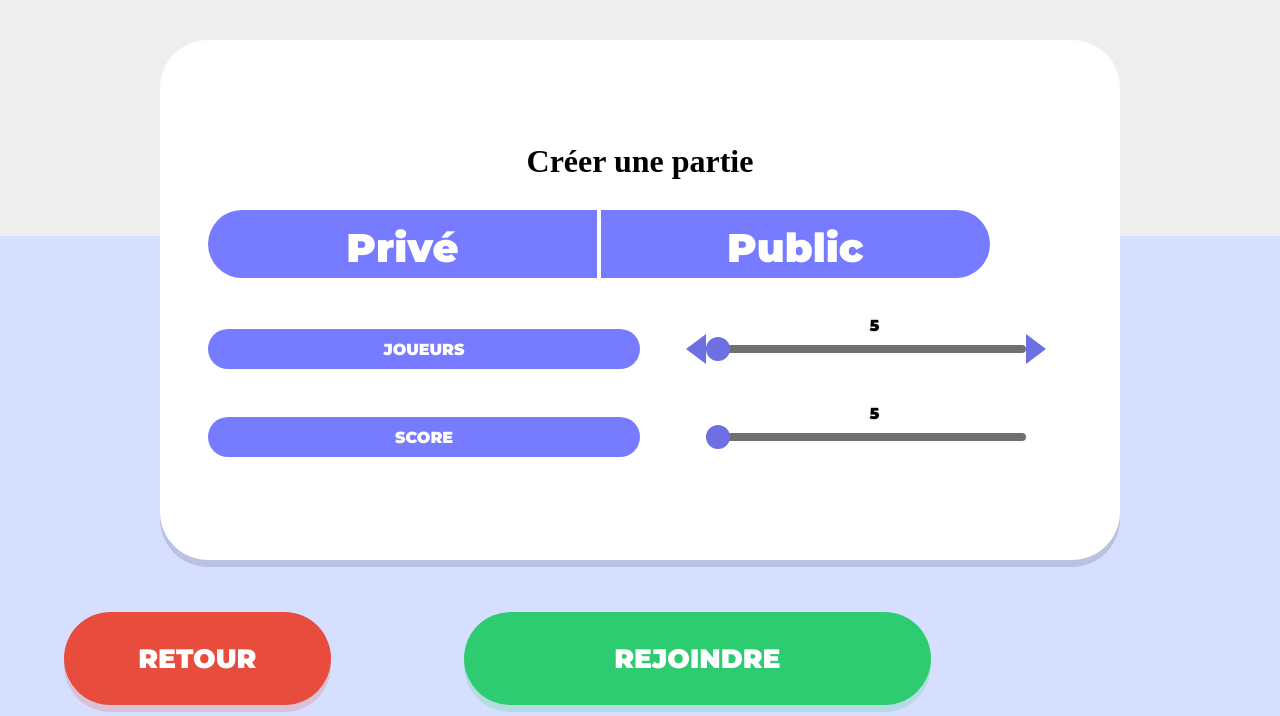
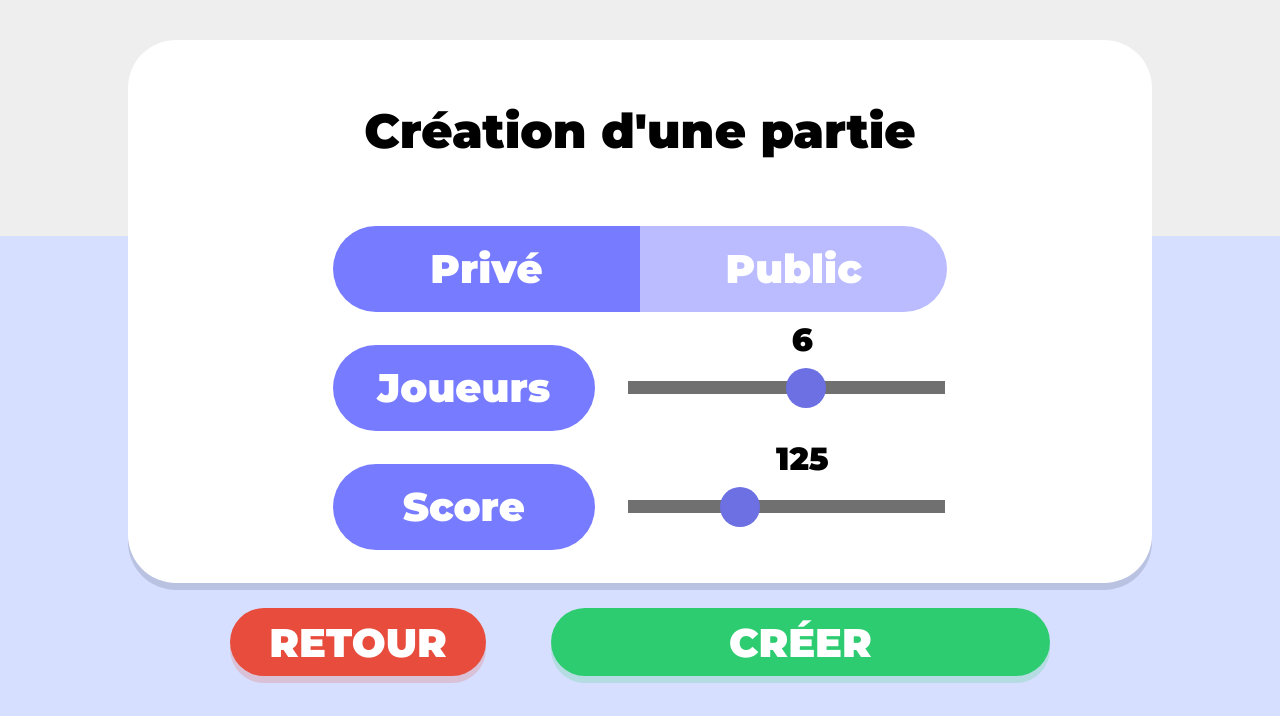
Before and after one commit to Lurius-tharn/CDEM, a PHP site: page /view/frontend/createView.php in a window 1280 px wide. Shown: the part 84-800 px from the top of the page. Run offline with PHP 8.4, Linux system fonts and the light colour scheme.

Commit message:
responsive design

```diff
--- a/controller/controller.php
+++ b/controller/controller.php
@@ -16,6 +16,11 @@ function joinView(){
 
 }
 
+ function CreatePartyView()
+{
+    echo $_POST['Titre'];
+   require('view/frontend/Game.php');
+}
 
 /*
 Fonction pour générer un code de partiealéatoire
--- a/index.php
+++ b/index.php
@@ -9,6 +9,8 @@ if (isset($_GET['action'])) {
         createView();
     } else if ($_GET['action'] == 'join') {
         joinView();
+    } else if ($_GET['action'] == 'createParty') {
+        CreatePartyView();
     }
 } else {
     homeView();
--- a/public/css/game.css
+++ b/public/css/game.css
@@ -1,35 +1,92 @@
+/********************************************* Page part *********************************************/
+
+.formCreate, .joinPage {
+  display: flex;
+  flex-direction: column;
+  width: 80%;
+  row-gap: 4%;
+}
+
+@media all and (max-width: 1100px) {
+  .formCreate, .joinPage {
+    width: 90%;
+  }
+}
+
+@media all and (max-width: 700px) {
+  .formCreate, .joinPage {
+    width: 100%;
+  }
+}
+
+/****************************************** PartyBlock part ******************************************/
+
 #partyBlock {
+  flex: 8;
   display: flex;
   justify-content: center;
   align-items: center;
   flex-wrap: wrap;
   flex-direction: column;
-  flex: 0.75;
   background-color: white;
-  height: 65vh;
   border-style: none;
   border-radius: 3em;
   box-shadow: 0px 7px rgba(77, 77, 104, 0.2);
 }
 
-.title {
-  margin-bottom: 1em;
+#partyBlock>h1 {
+  font-weight: 800;
+  font-size: 3em;
+  font-family: 'Montserrat', sans-serif;
+  padding-top: 3%;
+}
+
+@media all and (max-width: 700px) {
+  #partyBlock {
+    border-radius: 0;
+  }
+  #partyBlock>h1 {
+    font-size: 2.5em;
+  }
+}
+
+.choices {
+  flex: 1;
+  display: flex;
+  flex-direction: column;
+  justify-content: space-evenly;
+  width: 60%;
+}
+
+@media all and (max-width: 1100px) {
+  .choices {
+    width: 80%;
+  }
+}
+
+@media all and (max-width: 700px) {
+  .choices {
+    width: 90%;
+  }
 }
 
 .choice {
-  margin-bottom: 1em;
+  width: 100%;
+  display: flex;
+  flex-wrap: nowrap;
 }
 
 .buttonChoice {
+  width: 100%;
+  outline: none;
   border: none;
   background-color: #777bff;
-  height: 7em;
-  width: 35em;
-  outline: none;
+  padding: 3%;
+  cursor: pointer;
 }
 
 .buttonChoice p {
-  font-size: 4em;
+  font-size: 3em;
   margin: auto;
   color: #ffffff;
 }
@@ -42,10 +99,6 @@
   border-radius: 0 10em 10em 0;
 }
 
-button {
-  outline: none;
-}
-
 .notClick {
   transition: 1000ms;
   opacity: 0.5;
@@ -54,135 +107,66 @@ button {
 .code {
   display: flex;
   align-items: center;
-  margin-top: 1em;
+  column-gap: 5%;
 }
 
-.codeText {
+.code>p {
+  margin: 0;
+  flex: 1.4;
+  text-align: center;
   background-color: #777bff;
-  height: 5.5em;
-  width: 25em;
   border-radius: 10em;
-  display: flex;
-  align-items: center;
-  justify-content: center;
-  margin-right: 5em;
+  font-size: 2.5em;
+  padding: 3%;
+  color: #ffffff;
 }
 
-.codeText p {
-  font-size: 2.5em;
-  color: #ffffff;
-  text-transform: uppercase;
+@media all and (max-width: 700px) {
+  .code>p {
+    font-size: 2em;
+  }
 }
 
-.codeInput {
-  background-color: #777bff;
-  height: 5em;
-  width: 25em;
+/****************************************** Scrollbar part ******************************************/
+
+.Scrollbar {
+  flex: 2;
   border-radius: 10em;
   display: flex;
   align-items: center;
   justify-content: center;
 }
 
-.codeInput input {
-  height: 80%;
-  width: 95%;
-  border: none;
-  border-radius: 10em;
-  text-align: center;
-  font-size: 2em;
-  font-weight: 800;
-  font-family: 'Montserrat', sans-serif;
-  text-transform: uppercase;
+.slider {
+  z-index: 2;
+  -webkit-appearance: none;
+  background-color: #707070;
+  width: 100%;
+  height: 1em;
+  outline: none;
 }
 
-.control {
-  display: flex;
-  position: absolute;
-  top: 85vh;
-  left: 50%;
-  transform: translateX(-50%);
-}
-
-.control button {
-  border: none;
-  background-color: #777bff;
-  height: 7em;
-  color: #ffffff;
-  border-radius: 10em;
-  text-transform: uppercase;
-}
-
-.control button:nth-child(1) {
-  background-color: #e74c3c;
-  box-shadow: 0px 7px rgba(231, 76, 60, .2);
-  width: 20em;
-  margin-right: 10em;
-}
-
-.control button:nth-child(2) {
-  background-color: #2ecc71;
-  box-shadow: 0px 7px rgba(46, 204, 113, .2);
-  width: 35em;
-}
-
-.control button p {
-  font-size: 2em;
-}
-
-.hidden {
-  transition: 1000ms;
-  display: none;
-}
-
-.random {
-  width: 35em;
-  border-radius: 0.5em;
-  border: none;
-  background-color: #6c70e2;
-  height: 5.5em;
-  box-shadow: 0px 7px #777cff27;
-  display: flex;
-  bottom: 50%;
-}
-
-.random a {
-  color: white;
-  font-size: 1em;
-  text-transform: uppercase;
-  margin: auto;
-}
-
-.Scrollbar {
-  height: 5em;
-  width: 25em;
-  border-radius: 10em;
-  display: flex;
-  align-items: center;
-  justify-content: center;
-}
-
-.HScrollbar {
-  background-color: #707070;
-  height: 0.5em;
-  width: 20em;
-  top: 50%;
-  border-radius: 1em;
-}
-
-.Scrollpoint {
-  height: 1.5em;
-  width: 1.5em;
+.slider::-webkit-slider-thumb {
+  -webkit-appearance: none;
+  height: 3em;
+  width: 3em;
   position: relative;
   border-radius: 100em;
   background-color: #6c70e2;
   left: var(--mouse-x);
   bottom: 100%;
+  outline: none;
+}
+
+.slider::-moz-range-thumb {
+  border-radius: 100em;
+  background-color: #6c70e2;
 }
 
 .scrollValue {
   padding: 0 0 3em 1em;
   position: absolute;
+  font-size: 2em;
 }
 
 .LeftValue {
@@ -206,68 +190,107 @@ button {
   transform: scale(1.1);
 }
 
-@media all and (max-width: 1280px) {
-  .title {
-    font-size: 1em;
-    margin-bottom: 0.5em;
-  }
-  #partyBlock {
-    width: 100%;
-    display: flex;
-    justify-content: center;
-    align-items: center;
-    flex-wrap: wrap;
-    flex-direction: column;
-    flex: 0.75;
-  }
-  .random {
-    width: 100%;
-    height: 100%;
-    bottom: 13%;
-    box-shadow: 0px 2px #777cff27;
-  }
-  .random a {
-    font-size: 0.7em;
-    margin: auto;
-  }
-  .choice {
+/******************************************** Input part ********************************************/
+
+.inputBlock {
+  flex: 2;
+  display: flex;
+  flex-direction: column;
+  justify-content: space-between;
+}
+
+.inputBlock input {
+  font-size: 2em;
+  border: 0.4em solid #777bff;
+  border-radius: 10em;
+  padding: 1%;
+  text-align: center;
+  font-weight: 800;
+  font-family: 'Montserrat', sans-serif;
+  outline: none;
+}
+
+.hidden {
+  transition: 1000ms;
+  display: none;
+}
+
+.random {
+  flex: 1;
+  padding: 3%;
+  border-radius: 0.5em;
+  border: none;
+  background-color: #6c70e2;
+  box-shadow: 0px 7px #777cff27;
+  display: flex;
+}
+
+.random a {
+  color: white;
+  font-size: 1em;
+  text-transform: uppercase;
+  margin: auto;
+}
+
+/******************************************** Button part ********************************************/
+
+.buttons {
+  flex: 1;
+  display: flex;
+  width: 80%;
+  column-gap: 8%;
+  margin: auto;
+}
+
+.button {
+  border: none;
+  background-color: #2ecc71;
+  box-shadow: 0px 7px rgba(46, 204, 113, .2);
+  color: #ffffff;
+  border-radius: 10em;
+  text-transform: uppercase;
+  outline: none;
+  cursor: pointer;
+}
+
+.button p {
+  margin: auto;
+  text-align: center;
+  font-size: 3em;
+  outline: none;
+}
+
+.buttons button:nth-child(1) {
+  flex: 1;
+  background-color: #e74c3c;
+  box-shadow: 0px 7px rgba(231, 76, 60, .2);
+}
+
+.buttons button:nth-child(2) {
+  flex: 2;
+  background-color: #2ecc71;
+  box-shadow: 0px 7px rgba(46, 204, 113, .2);
+}
+
+@media all and (max-width: 1100px) {
+  .buttons {
     width: 90%;
-    padding: auto;
-  }
-  .buttonChoice {
-    width: 45%;
-    height: 90%;
-    padding: 1em;
-  }
-  .buttonChoice p {
-    font-size: 3em;
-  }
-  .code {
-    width: 90%;
-    margin-top: 0.5em;
-  }
-  .codeText {
-    width: 50%;
-    height: 50%;
-    margin-right: 2em;
-  }
-  .codeText p {
-    font-size: 1em;
-  }
-  .Scrollbar {
-    width: 45%;
-  }
-  .control {
-    margin-top: 1em;
-    width: 90%;
-  }
-  .codeInput {
-    height: 90%;
-    width: 50%;
-  }
-  .codeInput input {
-    height: 90%;
-    width: 95%;
-    font-size: 1em;
+    column-gap: 6%;
   }
 }
+
+@media all and (max-width: 900px) {
+  .buttons {
+    width: 95%;
+  }
+  .button p {
+    font-size: 2.5em;
+  }
+}
+
+@media all and (max-width: 700px) {
+  .buttons {
+    column-gap: 4%;
+    width: 98%;
+  }
+}
--- a/view/frontend/createView.php
+++ b/view/frontend/createView.php
@@ -1,10 +1,16 @@
+<?php
+session_start(); // start up your PHP session!
+?>
+
 <?php $title = "Créer" ?>
 <?php ob_start(); ?>
 
-<div id="partyBlock" >
-  <div class="title">
-    <h1>Créer une partie</h1>
-  </div>
+<form class="formCreate" action="index.php?action=createParty" method="POST">
+
+  <div id="partyBlock">
+    <h1>Création d'une partie</h1>
+
+    <div class="choices">
       <div class="choice">
         <button class="buttonChoice" type="button" id="Privé" onclick="buttonClicked('Privé')">
           <p>Privé</p>
@@ -14,49 +20,37 @@
         </button>
       </div>
 
-
-    <div class="code">
-        <div class="codeText" >
+      <div class="code choice">
         <p>Joueurs</p>
-        </div>
-
         <div class="Scrollbar">
-              <p id="PlayersValue" class="scrollValue">5</p>
-              <div class="LeftValue" onclick="updateValue('left','PlayerScroll','PlayersValue')"></div>
-              <div class="HScrollbar "  >
-                  <div class="Scrollpoint"  id = "PlayerScroll"  > </div>
-                </div>  <div class="RightValue" onclick="updateValue('right','PlayerScroll','PlayersValue')"></div>
-
+          <input type="range" min="3" max="10" class="slider" id="ScrollPlayers" oninput="ScrollValue('ScrollPlayers','ValuePlayers')" autocomplete="off">
+          <p id="ValuePlayers" class="scrollValue">6</p>
         </div>
       </div>
 
-    <div class="code">
-        <div class="codeText">
+      <div class="code choice">
         <p>Score</p>
-        </div>
-
         <div class="Scrollbar">
-              <p id="ScoreValue" class="scrollValue">5</p>
-              <div class="HScrollbar" id="vddv">
-                  <div class="Scrollpoint" id = "ScoreScroll" > </div>
+          <input name="Titre" type="range" min="50" step="25" max="200" value="100" class="slider" id="ScrollScore" oninput="ScrollValue('ScrollScore','ValueScore')" autocomplete="off">
+          <p id="ValueScore" class="scrollValue">125</p>
         </div>
       </div>
     </div>
 
-
   </div>
 
-<div class="control">
-  <button type="button" name="button">
+  <div class="buttons">
+    <button class="button" type="button" name="button" onclick="window.location.href='index.php';">
       <p>Retour</p>
     </button>
-  <button type="button" name="button">
-    <p>Rejoindre</p>
+    <button class="button" type="submit" name="button" onclick="window.location.href='index.php?action=createParty&varia';">
+      <p>Créer</p>
     </button>
   </div>
 
+</form>
 
 <?php $content = ob_get_clean(); ?>
-<?php $css = "<link href=\"public/css/game.css\" rel=\"stylesheet\" />" ?>
-<?php $js="<script src=\"public/js/PartySettings.js\"></script>" ?>
+<?php $css = "<link href=\"public/css/game.css?v=<?php echo time(); ?>\" rel=\"stylesheet\" />" ?>
+<?php $js = "<script src=\"public/js/PartySettings.js\"></script>" ?>
 <?php require('template.php'); ?>
```
Also changed, not shown: public/css/connexion.css (+68 -2 lines), public/js/PartySettings.js (+11 -85 lines), view/frontend/joinView.php (+22 -21 lines). Lines whose indentation alone changed are shown as unchanged.
